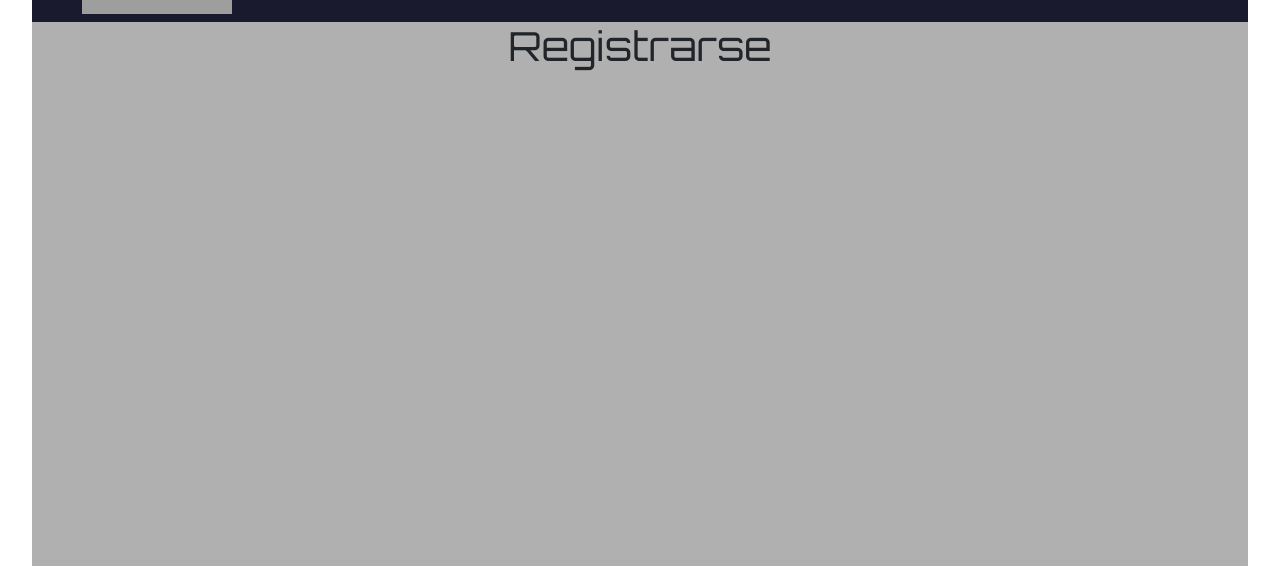
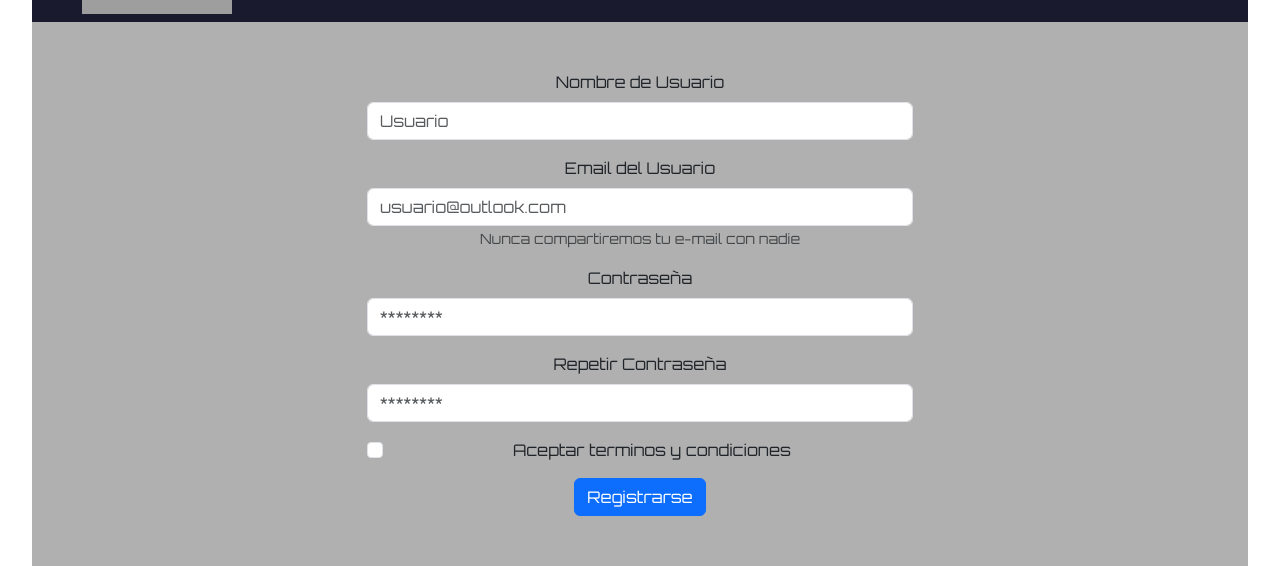
Before and after one commit to FranciscoADiaz/hard-tech, a React (Vite) app: page /Registrarse in a window 1280 px wide. Shown: the part 139-705 px from the top of the page. Built offline with nearby package versions, Linux system fonts and the light colour scheme; grey boxes are pictures that could not be loaded.

Commit message:
se realiza página de registro

```diff
--- a/src/App.jsx
+++ b/src/App.jsx
@@ -4,13 +4,11 @@ import DetalleProducto from "./paginas/DetalleProducto";
 import Contacto from "./paginas/Contacto";
 import NavbarC from "./componentes/navbar/NavbarC";
 import SobreNosotros from "./paginas/SobreNosotros";
-import Registrarse from "./paginas/Registrarse";
-import IniciarSesion from "./paginas/IniciarSesion";
 import Carrito from "./paginas/Carrito";
 import Footer from "./componentes/footer/Footer";
 import "./App.css";
 import "./index.css";
-
+import Registrarse from "./paginas/Registrarse";
 
 
 function App() {
@@ -24,7 +22,6 @@ function App() {
             <Route path="/Contacto" element={<Contacto />} />
             <Route path="/SobreNosotros" element={<SobreNosotros />} />
             <Route path="/Registrarse" element={<Registrarse />} />
-            <Route path="/IniciarSesion" element={<IniciarSesion />} />
             <Route path="/Carrito" element={<Carrito />} />
             <Route path="/DetalleProducto/:id" element={<DetalleProducto />} />
           </Routes>
--- /dev/null
+++ b/src/componentes/form/FormC.jsx
@@ -0,0 +1,294 @@
+import { Container } from "react-bootstrap";
+import Button from "react-bootstrap/Button";
+import Form from "react-bootstrap/Form";
+import { useState } from "react";
+import Swal from "sweetalert2";
+import { useNavigate } from "react-router";
+
+
+const FormC = ({ idPage }) => {
+
+  const navigate = useNavigate();
+  const [errores, setErrores] = useState({});
+
+  const [registro, setRegistro] = useState({
+    usuario: "",
+    email: "",
+    contrasenia: "",
+    repContrasenia: "",
+    check: false,
+  });
+  const [inicioSesion, setInicioSesion] = useState({
+    usuario: "",
+    contrasenia: "",
+  });
+
+  const handleChangeFormRegister = (ev) => {
+    const value =
+      ev.target.type === "checkbox" ? ev.target.checked : ev.target.value;
+    setRegistro({ ...registro, [ev.target.name]: value });
+  };
+
+  const registroUsuario = (ev) => {
+    ev.preventDefault();
+    const { usuario, email, contrasenia, repContrasenia, check } = registro;
+    let nuevoError = {};
+
+    // Validar usuario
+    if (!usuario.trim()) {
+      Swal.fire({
+        icon: "error",
+        title: "ERROR",
+        text: "Tenés que ingresar un nombre de usuario",
+      });
+      return;
+    }
+
+    // Validación de usuario y email
+    const usuariosLs = JSON.parse(localStorage.getItem("usuarios")) || [];
+
+    const usuarioExistente = usuariosLs.find(
+      (user) => user.nombreUsuario === usuario || user.emailUsuario === email
+    );
+
+    if (usuarioExistente) {
+      Swal.fire({
+        icon: "error",
+        title: "ERROR",
+        text: "El nombre de usuario o correo ya están en uso.",
+      });
+      return;
+    }
+
+    // Validar formato del email
+    const emailRegex = /^[^\s@]+@[^\s@]+\.[^\s@]+$/;
+    if (!email.trim()) {
+      Swal.fire({
+        icon: "error",
+        title: "ERROR",
+        text: "Tenés que ingresar un correo",
+      });
+      return;
+    } else if (!emailRegex.test(email)) {
+      Swal.fire({
+        icon: "error",
+        title: "ERROR",
+        text: "El formato de correo no es válido",
+      });
+      return;
+    }
+
+    // Validar contraseña
+    const passwordRegex = /^(?=.*[A-Z])(?=.*\d).{8,}$/;
+    if (!contrasenia.trim()) {
+       Swal.fire({
+         icon: "error",
+         title: "ERROR",
+         text: "Tenés que ingresar una contraseña",
+       });
+       return;
+    } else if (!passwordRegex.test(contrasenia)) {
+      Swal.fire({
+        icon: "error",
+        title: "ERROR",
+        text: "La contraseña debe tener al menos 8 carácteres, una mayúscula y un número",
+      });
+      return;
+    }
+
+    // Validar aceptación de términos y condiciones
+    if (!check) {
+      Swal.fire({
+        icon: "error",
+        title: "ERROR",
+        text: "Tenés que aceptar los términos y condiciones",
+      });
+      return;
+    }
+
+    if (usuario && email && contrasenia && repContrasenia && check) {
+      if (contrasenia === repContrasenia) {
+        const usuariosLs = JSON.parse(localStorage.getItem("usuarios")) || [];
+
+        const nuevoUsuario = {
+          id: usuariosLs[usuariosLs.length - 1]?.id + 1 || 1,
+          nombreUsuario: usuario,
+          emailUsuario: email,
+          contrasenia,
+          tyc: check,
+          rol: "administrador",
+          login: false,
+          status: "enable",
+        };
+
+        usuariosLs.push(nuevoUsuario);
+        localStorage.setItem("usuarios", JSON.stringify(usuariosLs));
+
+        Swal.fire({
+          title: "Registro exitoso!",
+          icon: "success",
+        });
+
+        setRegistro({
+          usuario: "",
+          email: "",
+          contrasenia: "",
+          repContrasenia: "",
+          check: false,
+        });
+
+        setTimeout(() => {
+          navigate("/IniciarSesion");
+        }, 1000);
+      } else {
+        Swal.fire({
+          icon: "error",
+          title: "ERROR",
+          text: "Las contraseñas no son iguales!",
+        });
+      }
+    }
+    setErrores(nuevoError);
+  };
+
+  const handleChangeFormLogin = (ev) => {
+    setInicioSesion({ ...inicioSesion, [ev.target.name]: ev.target.value });
+  };
+
+  const iniciarSesionUsuario = (ev) => {
+    ev.preventDefault();
+    const usuariosLs = JSON.parse(localStorage.getItem("usuarios")) || [];
+    const { usuario, contrasenia } = inicioSesion;
+
+    const usuarioExiste = usuariosLs.find(
+      (user) => user.nombreUsuario === usuario
+    );
+
+    if (!usuarioExiste) {
+      Swal.fire({
+        icon: "error",
+        title: "ERROR",
+        text: "El usuario y/o contraseña son incorrectos.",
+      });
+    }
+
+    if (usuarioExiste.contrasenia === contrasenia) {
+      usuarioExiste.login = true;
+      localStorage.setItem("usuarios", JSON.stringify(usuariosLs));
+      sessionStorage.setItem("usuarioLogeado", JSON.stringify(usuarioExiste));
+
+      if (usuarioExiste.rol === "usuario") {
+        navigate("/user");
+      } else {
+        navigate("/admin");
+      }
+    } else {
+      Swal.fire({
+        icon: "error",
+        title: "ERROR",
+        text: "El usuario y/o contraseña son incorrectos.",
+      });
+    }
+  };
+
+  return (
+    <Container className="d-flex justify-content-center my-5 vh-100">
+      <Form className="w-50 text-center">
+        <Form.Group className="mb-3" controlId="formBasicEmail">
+          <Form.Label>Nombre de Usuario</Form.Label>
+          <Form.Control
+            type="text"
+            placeholder="Usuario"
+            value={
+              idPage === "Registrarse" ? registro.usuario : inicioSesion.usuario
+            }
+            onChange={
+              idPage === "Registrarse"
+                ? handleChangeFormRegister
+                : handleChangeFormLogin
+            }
+            name="usuario"
+            className={
+              errores.usuario ? "form-control is-invalid" : "form-control"
+            }
+          />
+          {errores.usuario && (
+            <Form.Text className="text-danger">Campo USUARIO vacio</Form.Text>
+          )}
+        </Form.Group>
+
+        {idPage === "Registrarse" && (
+          <Form.Group className="mb-3" controlId="formBasicEmail">
+            <Form.Label>Email del Usuario</Form.Label>
+            <Form.Control
+              type="email"
+              name="email"
+              placeholder="usuario@outlook.com"
+              value={registro.email}
+              onChange={handleChangeFormRegister}
+            />
+            <Form.Text className="text-muted">
+              Nunca compartiremos tu e-mail con nadie
+            </Form.Text>
+          </Form.Group>
+        )}
+
+        <Form.Group className="mb-3" controlId="formBasicPassword">
+          <Form.Label>Contraseña</Form.Label>
+          <Form.Control
+            type="password"
+            placeholder="********"
+            name="contrasenia"
+            value={
+              idPage === "Registrarse"
+                ? registro.contrasenia
+                : inicioSesion.contrasenia
+            }
+            onChange={
+              idPage === "Registrarse"
+                ? handleChangeFormRegister
+                : handleChangeFormLogin
+            }
+          />
+
+        </Form.Group>
+
+        {idPage === "Registrarse" && (
+          <>
+            <Form.Group className="mb-3" controlId="formBasicPassword">
+              <Form.Label>Repetir Contraseña</Form.Label>
+              <Form.Control
+                type="password"
+                placeholder="********"
+                name="repContrasenia"
+                value={registro.repContrasenia}
+                onChange={handleChangeFormRegister}
+              />
+            </Form.Group>
+
+            <Form.Group className="mb-3" controlId="formBasicCheckbox">
+              <Form.Check
+                type="checkbox"
+                label="Aceptar terminos y condiciones"
+                name="check"
+                value={registro.check}
+                onChange={handleChangeFormRegister}
+              />
+            </Form.Group>
+          </>
+        )}
+        <Button
+          variant="primary"
+          type="submit"
+          onClick={
+            idPage === "Registrarse" ? registroUsuario : iniciarSesionUsuario
+          }
+        >
+          {idPage === "Registrarse" ? "Registrarse" : "Iniciar Sesión"}
+        </Button>
+      </Form>
+    </Container>
+  );
+};
+
+export default FormC;
--- a/src/paginas/IniciarSesion.jsx
+++ /dev/null
@@ -1,11 +0,0 @@
-import React from 'react'
-
-const IniciarSesion = () => {
-  return (
-    <div>
-      <h1 className="text-center vh-100">Inicio Sesion</h1>
-    </div>
-  );
-}
-
-export default IniciarSesion
--- a/src/paginas/Registrarse.jsx
+++ b/src/paginas/Registrarse.jsx
@@ -1,9 +1,12 @@
-import React from 'react'
+import FormC from "../componentes/form/FormC";
+import { Container } from "react-bootstrap";
 
 const Registrarse = () => {
   return (
     <>
-      <h1 className="text-center vh-100">Registrarse</h1>
+      <Container className="w-100">
+        <FormC idPage="Registrarse" />
+      </Container>
     </>
   );
 }
```
